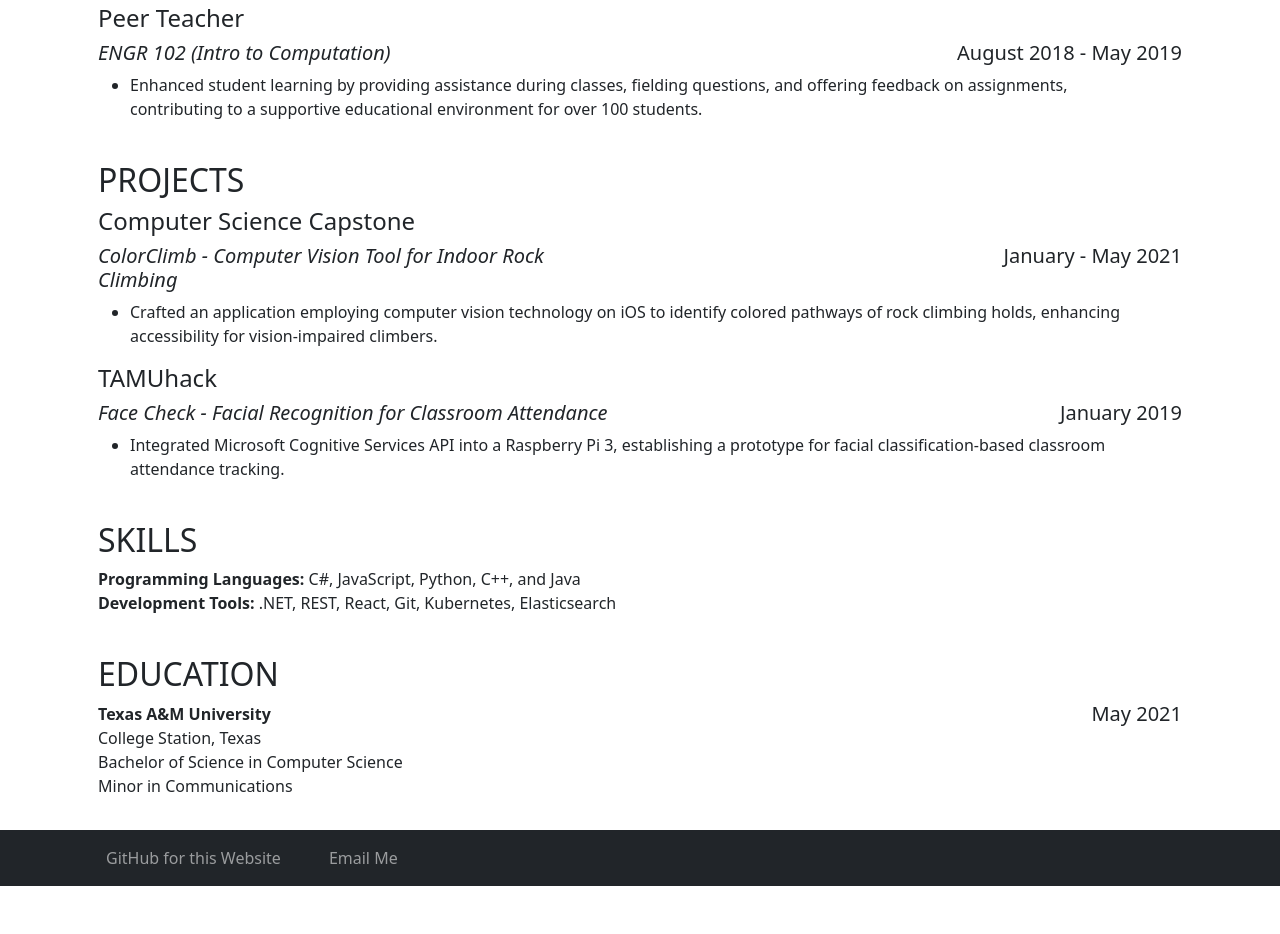
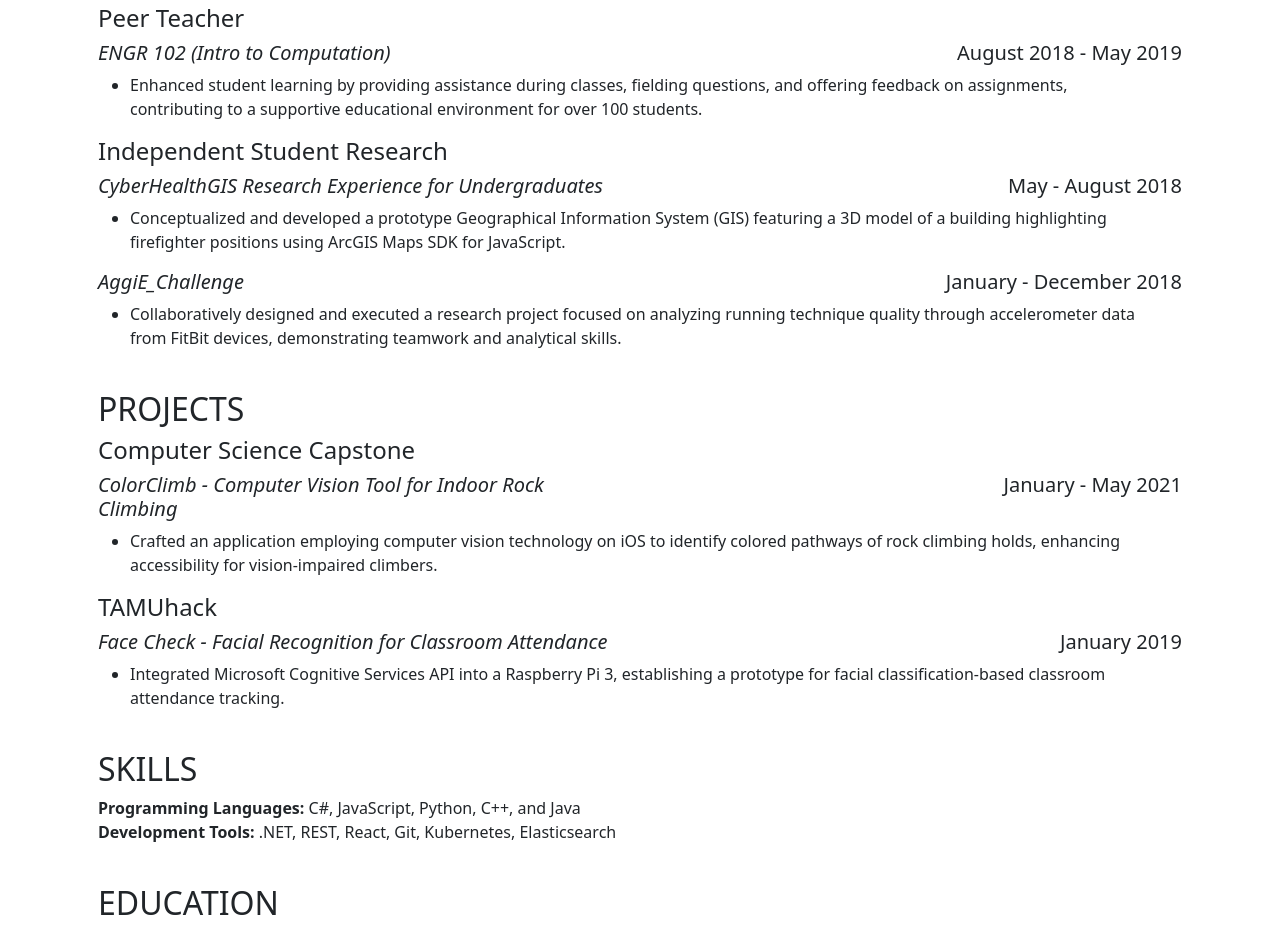
Before and after one commit to Wosty/Wosty.github.io, a Next.js app: page /resume in a window 1280 px wide. Shown: the part 920-1854 px from the top of the page. Before the commit the page ends 1806 px from the top, so only its background shows below. Built offline with nearby package versions, Linux system fonts and the light colour scheme.

Commit message:
Updating resume to include research

```diff
--- a/src/app/(pages)/resume/page.tsx
+++ b/src/app/(pages)/resume/page.tsx
@@ -73,6 +73,33 @@ export default function Resume() {
                 </ul>
               </Col>
             </Row>
+            <h4 style={{ alignContent: "left" }}>Independent Student Research</h4>
+            <Col sm={12} md={6}>
+              <h5 style={{ fontStyle: "italic" }}>CyberHealthGIS Research Experience for Undergraduates</h5>
+            </Col>
+            <Col sm={12} md={6}>
+              <h5 style={{ fontWeight: "normal", fontStyle: "normal", float: "right" }}>May - August 2018</h5>
+            </Col>
+            <Row>
+              <Col>
+                <ul>
+                  <li>Conceptualized and developed a prototype Geographical Information System (GIS) featuring a 3D model of a building highlighting firefighter positions using ArcGIS Maps SDK for JavaScript.</li>
+                </ul>
+              </Col>
+            </Row>
+            <Col sm={12} md={6}>
+              <h5 style={{ fontStyle: "italic" }}>AggiE_Challenge</h5>
+            </Col>
+            <Col sm={12} md={6}>
+              <h5 style={{ fontWeight: "normal", fontStyle: "normal", float: "right" }}>January - December 2018</h5>
+            </Col>
+            <Row>
+              <Col>
+                <ul>
+                  <li>Collaboratively designed and executed a research project focused on analyzing running technique quality through accelerometer data from FitBit devices, demonstrating teamwork and analytical skills.</li>
+                </ul>
+              </Col>
+            </Row>
           </Row>
           <br />
           <Row>
```
